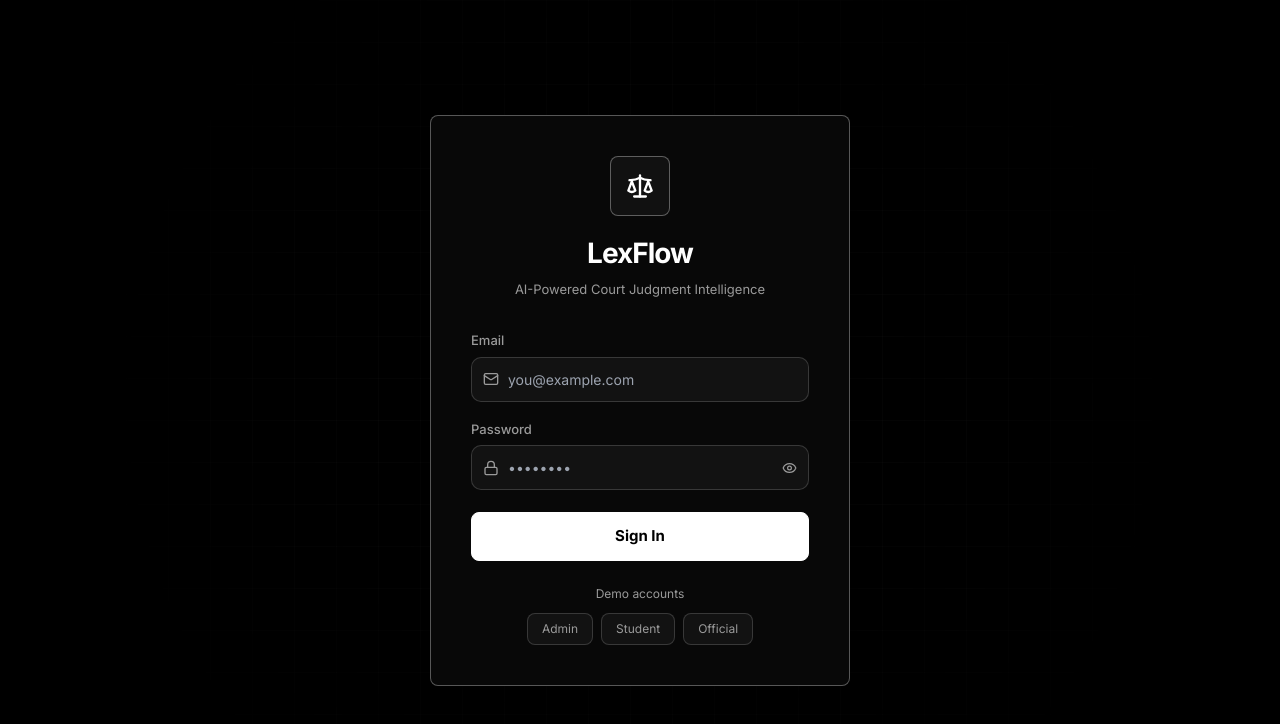
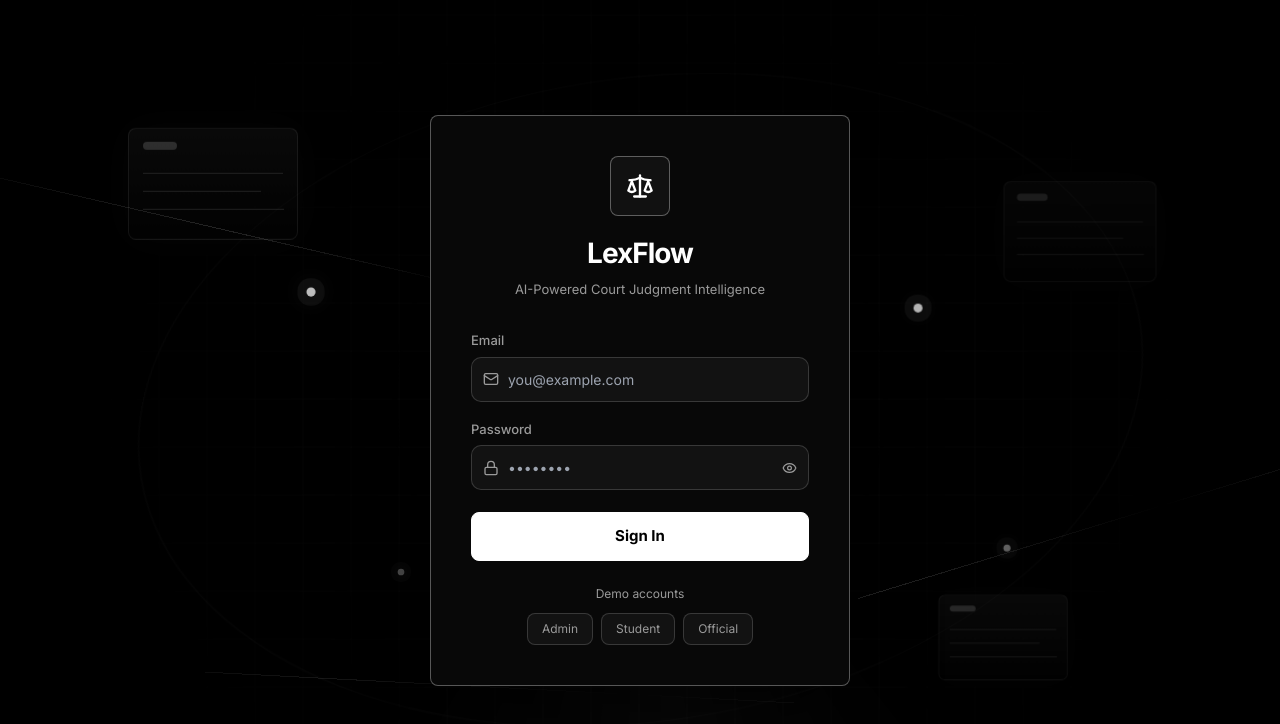
Before and after one commit to rishh4real/LEXFLOW, a React (Vite) app in the folder frontend/: page /login in a window 1280 px wide. Shown: the top 724 px of the page. Built offline with nearby package versions, Linux system fonts and the light colour scheme; no server answers.

Commit message:
Add animated LexFlow login background

```diff
--- a/frontend/src/index.css
+++ b/frontend/src/index.css
@@ -68,7 +68,29 @@ body { background: var(--bg); color: var(--text); font-family: "Inter", sans-ser
 
 /* Login page */
 .login-page { min-height:100vh; display:flex; align-items:center; justify-content:center; background:var(--bg); position:relative; overflow:hidden; }
-.login-page::before { content:""; position:absolute; inset:0; background:linear-gradient(rgba(255,255,255,.035) 1px, transparent 1px), linear-gradient(90deg, rgba(255,255,255,.035) 1px, transparent 1px); background-size:42px 42px; mask-image:radial-gradient(circle at center, black, transparent 72%); pointer-events:none; }
+.login-page::before { content:""; position:absolute; inset:0; background:linear-gradient(rgba(255,255,255,.035) 1px, transparent 1px), linear-gradient(90deg, rgba(255,255,255,.035) 1px, transparent 1px); background-size:48px 48px; mask-image:radial-gradient(circle at center, black, transparent 74%); pointer-events:none; animation:grid-drift 18s linear infinite; }
+.login-page::after { content:""; position:absolute; inset:-20%; background:conic-gradient(from 0deg at 50% 50%, transparent 0deg, rgba(255,255,255,.08) 42deg, transparent 92deg, transparent 360deg); opacity:.42; filter:blur(18px); animation:scan-sweep 15s linear infinite; pointer-events:none; }
+.login-live-bg { position:absolute; inset:0; overflow:hidden; pointer-events:none; }
+.login-live-bg::before { content:""; position:absolute; inset:10% 12%; border:1px solid rgba(255,255,255,.06); border-radius:50%; transform:skewX(-12deg); animation:orbit-pulse 8s ease-in-out infinite; }
+.login-live-bg::after { content:""; position:absolute; left:50%; top:50%; width:820px; height:820px; transform:translate(-50%,-50%); background:radial-gradient(circle, rgba(255,255,255,.09), transparent 62%); opacity:.28; animation:core-breathe 6s ease-in-out infinite; }
+.case-thread { position:absolute; height:1px; width:46vw; min-width:520px; background:linear-gradient(90deg, transparent, rgba(255,255,255,.38), transparent); opacity:.36; transform-origin:center; animation:thread-slide 10s linear infinite; }
+.thread-a { left:-10vw; top:27%; transform:rotate(13deg); }
+.thread-b { right:-12vw; top:64%; transform:rotate(-17deg); animation-duration:13s; animation-delay:-5s; }
+.thread-c { left:16vw; bottom:14%; transform:rotate(3deg); animation-duration:16s; animation-delay:-9s; opacity:.22; }
+.intel-panel { position:absolute; width:170px; height:112px; border:1px solid rgba(255,255,255,.13); border-radius:8px; background:linear-gradient(180deg, rgba(255,255,255,.07), rgba(255,255,255,.015)); box-shadow:0 0 40px rgba(255,255,255,.04); opacity:.46; animation:panel-float 9s ease-in-out infinite; }
+.intel-panel::before { content:""; position:absolute; top:13px; left:14px; width:34px; height:8px; border-radius:8px; background:rgba(255,255,255,.28); }
+.intel-panel span { position:absolute; left:14px; right:14px; height:1px; background:rgba(255,255,255,.2); }
+.intel-panel span:nth-child(1) { top:44px; }
+.intel-panel span:nth-child(2) { top:62px; width:70%; }
+.intel-panel span:nth-child(3) { top:80px; width:84%; }
+.panel-a { left:10%; top:18%; }
+.panel-b { right:9%; top:22%; animation-delay:-3s; transform:scale(.9); }
+.panel-c { right:15%; bottom:12%; animation-delay:-6s; transform:scale(.76); opacity:.34; }
+.signal-node { position:absolute; width:8px; height:8px; border-radius:50%; background:#ffffff; box-shadow:0 0 0 8px rgba(255,255,255,.06), 0 0 26px rgba(255,255,255,.45); opacity:.68; animation:node-ping 4s ease-in-out infinite; }
+.node-a { left:24%; top:36%; }
+.node-b { right:28%; top:38%; animation-delay:-1s; }
+.node-c { left:31%; bottom:28%; animation-delay:-2.2s; }
+.node-d { right:21%; bottom:31%; animation-delay:-3.1s; }
 .bg-orb { display:none; }
 .login-card { background:var(--surface); border:1px solid var(--border-strong); border-radius:8px; padding:40px; width:100%; max-width:420px; position:relative; z-index:1; box-shadow:0 24px 80px rgba(0,0,0,.6); }
 .login-logo { text-align:center; margin-bottom:32px; }
@@ -92,6 +114,35 @@ body { background: var(--bg); color: var(--text); font-family: "Inter", sans-ser
 .demo-pills { display:flex; gap:8px; justify-content:center; }
 .demo-pill { background:var(--surface2); border:1px solid var(--border); border-radius:8px; padding:6px 14px; font-size:12px; color:var(--muted); cursor:pointer; transition:.2s; }
 .demo-pill:hover { border-color:var(--accent); color:var(--accent-soft); }
+
+@keyframes grid-drift {
+  from { background-position:0 0, 0 0; }
+  to { background-position:48px 48px, 48px 48px; }
+}
+@keyframes scan-sweep {
+  from { transform:rotate(0deg) scale(1.05); }
+  to { transform:rotate(360deg) scale(1.05); }
+}
+@keyframes orbit-pulse {
+  0%,100% { opacity:.18; transform:skewX(-12deg) scale(.98); }
+  50% { opacity:.42; transform:skewX(-12deg) scale(1.04); }
+}
+@keyframes core-breathe {
+  0%,100% { opacity:.16; transform:translate(-50%,-50%) scale(.9); }
+  50% { opacity:.36; transform:translate(-50%,-50%) scale(1.04); }
+}
+@keyframes thread-slide {
+  from { background-position:-520px 0; }
+  to { background-position:520px 0; }
+}
+@keyframes panel-float {
+  0%,100% { translate:0 0; opacity:.34; }
+  50% { translate:0 -18px; opacity:.58; }
+}
+@keyframes node-ping {
+  0%,100% { opacity:.28; transform:scale(.82); }
+  48% { opacity:.8; transform:scale(1.18); }
+}
 
 /* Student layout */
 .student-layout { display:grid; grid-template-columns:280px 1fr 340px; gap:0; flex:1; height:calc(100vh - 60px); overflow:hidden; }
--- a/frontend/src/pages/Login.jsx
+++ b/frontend/src/pages/Login.jsx
@@ -54,6 +54,30 @@ export default function Login() {
 
   return (
     <div className="login-page">
+      <div className="login-live-bg" aria-hidden="true">
+        <div className="case-thread thread-a" />
+        <div className="case-thread thread-b" />
+        <div className="case-thread thread-c" />
+        <div className="intel-panel panel-a">
+          <span />
+          <span />
+          <span />
+        </div>
+        <div className="intel-panel panel-b">
+          <span />
+          <span />
+          <span />
+        </div>
+        <div className="intel-panel panel-c">
+          <span />
+          <span />
+          <span />
+        </div>
+        <div className="signal-node node-a" />
+        <div className="signal-node node-b" />
+        <div className="signal-node node-c" />
+        <div className="signal-node node-d" />
+      </div>
       <div className="login-card">
         {/* Logo */}
         <div className="login-logo">
```
